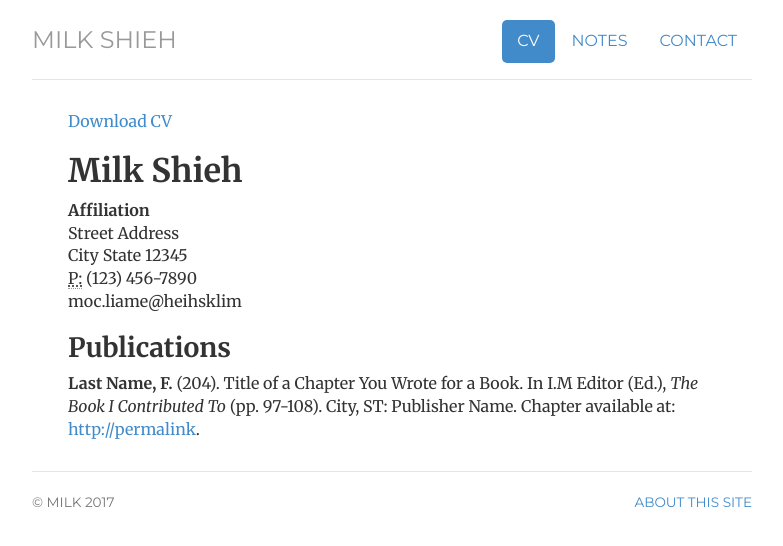
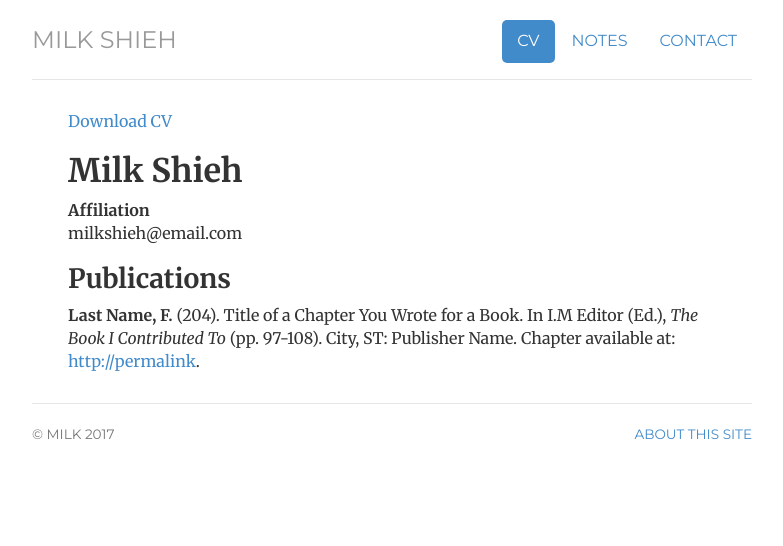
Before and after one commit to milkshieh/milkshieh.github.io, a Jekyll site: the page built from cv/index.html, in a window 1280 px wide. Shown: the top 546 px of the page, without its empty margins (248-1031 px from the left). Built offline with Jekyll 4.4.1, drawn with Linux system fonts in a browser that asks for light colours.

Commit message:
modified email address

```diff
--- a/contact/index.html
+++ b/contact/index.html
@@ -15,7 +15,7 @@ description: Contact information for Milk Shieh, a student in the third year of
 	<!-- <li><a href="http://www.linkedin.com/in/jwmcglone/">@LinkedIn</a></li> -->
 	<li><a href="http://github.com/milkshieh">@GitHub</a></li>
 	<li><a href="https://twitter.com/milk_shieh">@Twitter</a></li>
-	<li>Or by sending an e-mail to <span>milshieh@gmail.com</span></li>
+	<li>Or by sending an e-mail to <span>milkshieh@gmail.com</span></li>
 	</ul>
 
 </div>
--- a/cv/index.html
+++ b/cv/index.html
@@ -13,10 +13,7 @@ contact: passive
 					<h1>Milk Shieh</h1>
 					<address>
 					<strong>Affiliation</strong><br>
-					Street Address<br>
-					City State 12345<br>
-					<abbr title="phone">P:</abbr> (123) 456-7890<br>
-					<span class="obfuscate">milkshieh@email.com</span>
+					<span>milkshieh@email.com</span>
 					</address>
 
 					<h2>Publications</h2>
```
